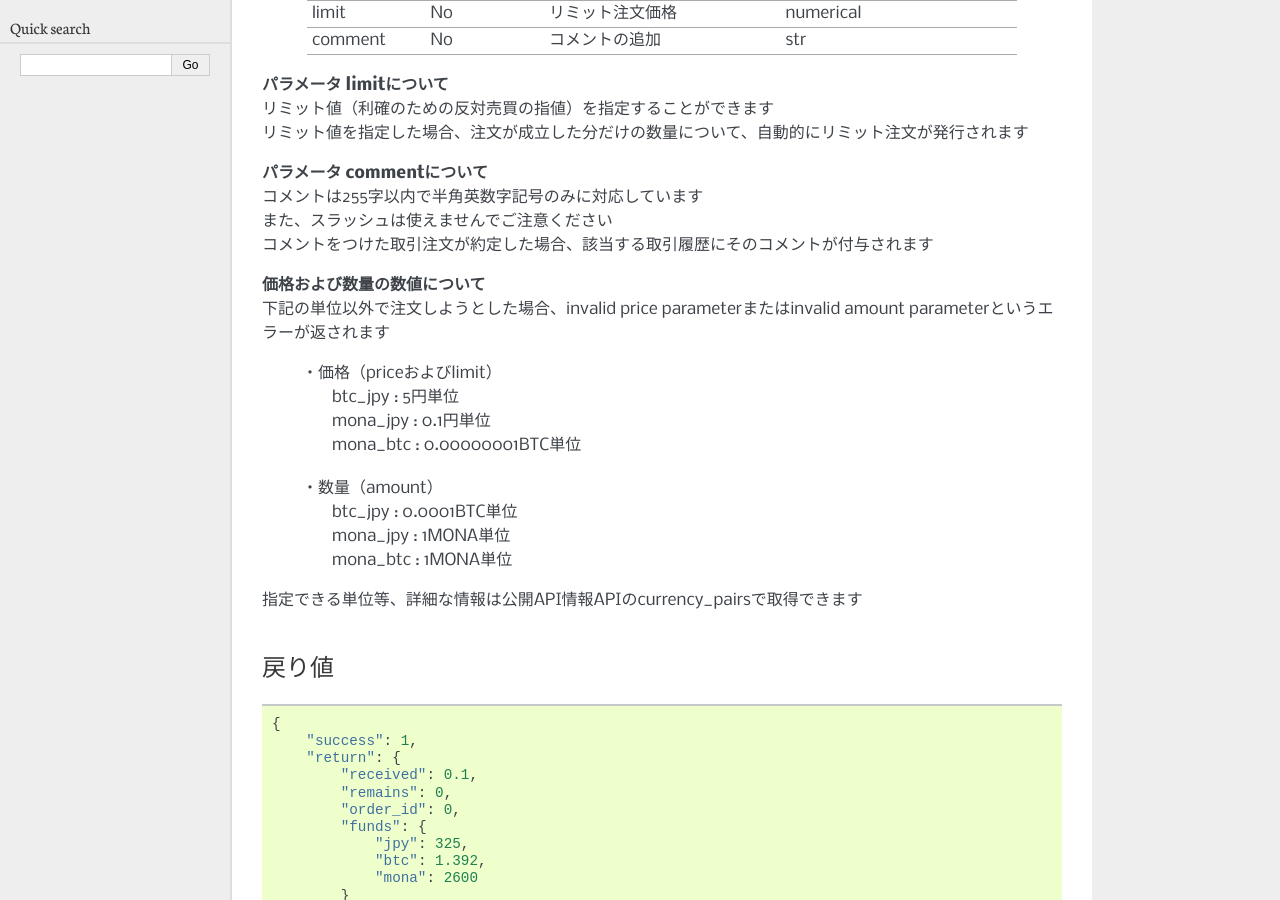
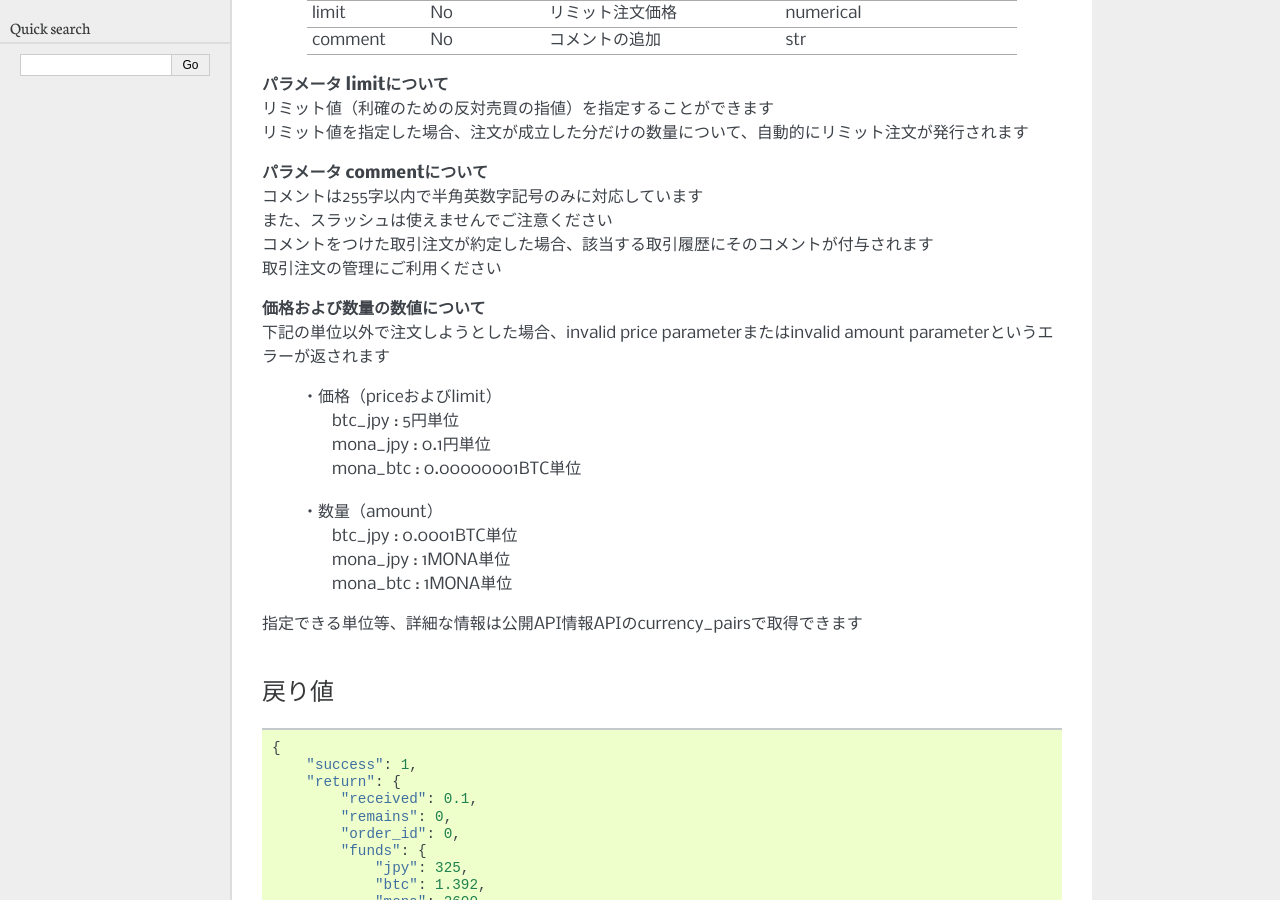
Before and after one commit to techbureau/api-doc, a Sphinx documentation site: the page built from docs/trade/2_individual/7_trade.rst, in a window 1280 px wide and 900 px high, scrolled down 362 px. Built offline with Sphinx 7.4.7, drawn with Linux system fonts in a browser that asks for light colours.

```diff
--- a/docs/trade/2_individual/7_trade.rst
+++ b/docs/trade/2_individual/7_trade.rst
@@ -27,6 +27,7 @@
 | コメントは255字以内で半角英数字記号のみに対応しています
 | また、スラッシュは使えませんでご注意ください
 | コメントをつけた取引注文が約定した場合、該当する取引履歴にそのコメントが付与されます
+| 取引注文の管理にご利用ください
 
 | **価格および数量の数値について**
 | 下記の単位以外で注文しようとした場合、invalid price parameterまたはinvalid amount parameterというエラーが返されます
```
